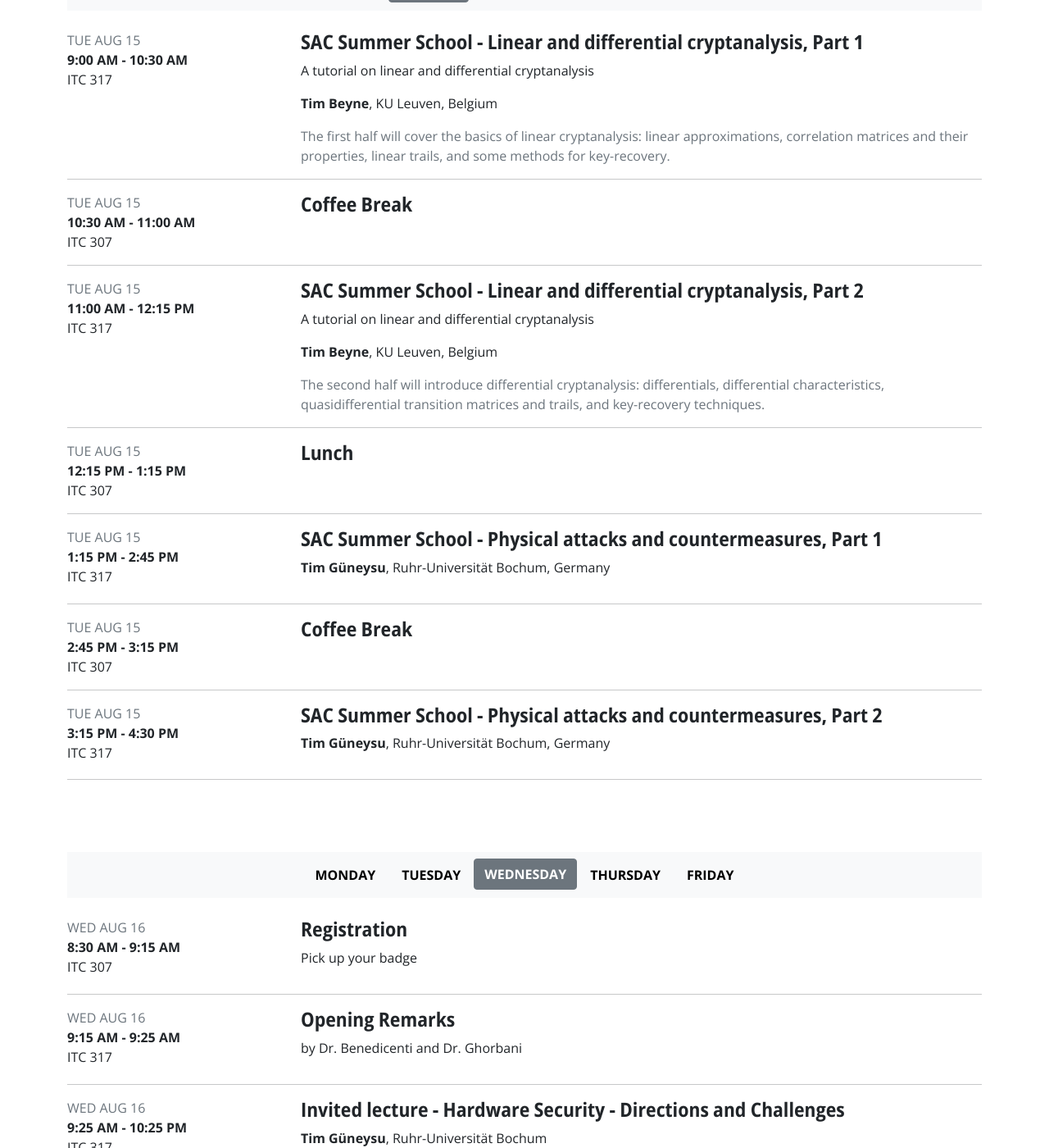
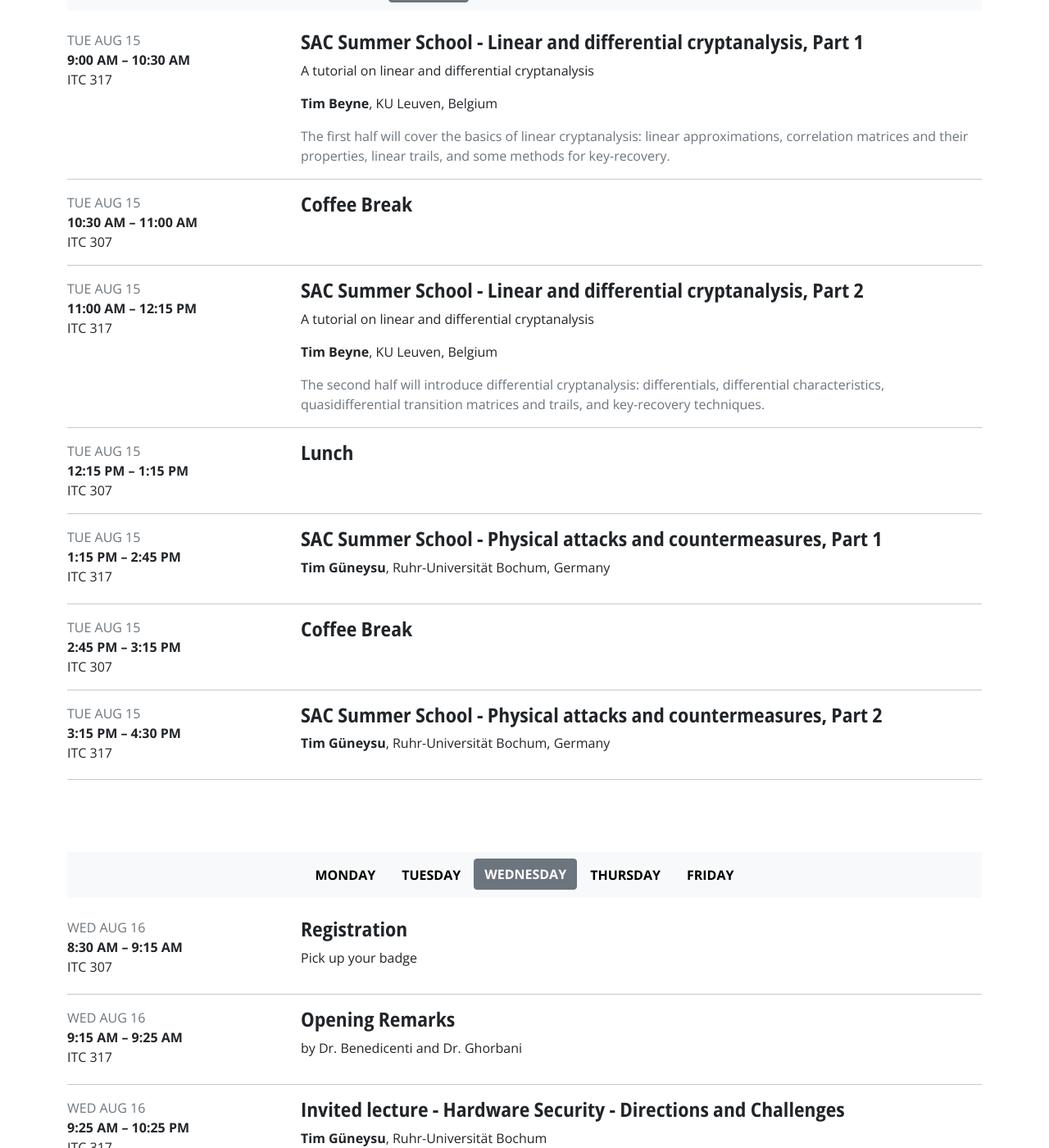
Before and after one commit to sac-workshop/sac-2023, a Jekyll site: the page built from schedule.html, in a window 1280 px wide and 1400 px high, scrolled down 1662 px. Shown: the whole window at 82% size. Built offline with Jekyll 4.4.1, drawn with Linux system fonts in a browser that asks for light colours; some of the changed text lies outside the part shown.

Commit message:
Typography

```diff
--- a/_data/schedule.yml
+++ b/_data/schedule.yml
@@ -1,10 +1,10 @@
 - date: 2023-08-14
   sessions:
   - title: SAC Summer School - Registration
-    time: 8:30 AM - 9:00 AM
+    time: 8:30 AM – 9:00 AM
     location: ITC 307
   - title: SAC Summer School - Lattice-based cryptography, Part 1
-    time: 9:00 AM - 10:30 AM
+    time: 9:00 AM – 10:30 AM
     location: ITC 317
     subtitle: A tutorial on lattice-based cryptography
     speaker: Adeline Roux-Langlois
@@ -12,30 +12,30 @@
     details: I will introduce lattices and hard problems over lattices, the LWE and SIS problems and explain how they are used to build encryption and signature schemes. Then I will introduce algebraic variants of LWE and SIS and how to build efficient constructions based on those variants.
     # slides: slides/lattice.pdf
   - title: Coffee Break
-    time: 10:30 AM - 11:00 AM
+    time: 10:30 AM – 11:00 AM
     location: ITC 307
   - title: SAC Summer School - Lattice-based cryptography, Part 2
-    time: 11:00 AM - 12:15 PM
+    time: 11:00 AM – 12:15 PM
     location: ITC 317
     subtitle: A tutorial on lattice-based cryptography
     speaker: Adeline Roux-Langlois
     affiliation: CNRS, GREYC, France
     details: I will introduce lattices and hard problems over lattices, the LWE and SIS problems and explain how they are used to build encryption and signature schemes. Then I will introduce algebraic variants of LWE and SIS and how to build efficient constructions based on those variants.
   - title: Lunch
-    time: 12:15 PM - 1:15 PM
+    time: 12:15 PM – 1:15 PM
     location: ITC 307
   - title: SAC Summer School - Post-quantum cryptography, Part 1
-    time: 1:15 PM - 2:45 PM
+    time: 1:15 PM – 2:45 PM
     location: ITC 317
     subtitle: A tutorial on post-quantum cryptography
     speaker: David Jao
     affiliation: University of Waterloo, Canada
     details:
   - title: Coffee Break
-    time: 2:45 PM - 3:15 PM
+    time: 2:45 PM – 3:15 PM
     location: ITC 307
   - title: SAC Summer School - Post-quantum cryptography, Part 2
-    time: 3:15 PM - 4:30 PM
+    time: 3:15 PM – 4:30 PM
     location: ITC 317
     subtitle: A tutorial on post-quantum cryptography
     speaker: David Jao
@@ -44,37 +44,37 @@
 - date: 2023-08-15
   sessions:
   - title: SAC Summer School - Linear and differential cryptanalysis, Part 1
-    time: 9:00 AM - 10:30 AM
+    time: 9:00 AM – 10:30 AM
     location: ITC 317
     subtitle: A tutorial on linear and differential cryptanalysis
     speaker: Tim Beyne
     affiliation: KU Leuven, Belgium
     details: "The first half will cover the basics of linear cryptanalysis: linear approximations, correlation matrices and their properties, linear trails, and some methods for key-recovery."
   - title: Coffee Break
-    time: 10:30 AM - 11:00 AM
+    time: 10:30 AM – 11:00 AM
     location: ITC 307
   - title: SAC Summer School - Linear and differential cryptanalysis, Part 2
-    time: 11:00 AM - 12:15 PM
+    time: 11:00 AM – 12:15 PM
     location: ITC 317
     subtitle: A tutorial on linear and differential cryptanalysis
     speaker: Tim Beyne
     affiliation: KU Leuven, Belgium
     details: "The second half will introduce differential cryptanalysis: differentials, differential characteristics, quasidifferential transition matrices and trails, and key-recovery techniques."
   - title: Lunch
-    time: 12:15 PM - 1:15 PM
+    time: 12:15 PM – 1:15 PM
     location: ITC 307
   - title: SAC Summer School - Physical attacks and countermeasures, Part 1
-    time: 1:15 PM - 2:45 PM
+    time: 1:15 PM – 2:45 PM
     location: ITC 317
     subtitle:
     speaker: "Tim Güneysu"
     affiliation: "Ruhr-Universität Bochum, Germany"
     details:
   - title: Coffee Break
-    time: 2:45 PM - 3:15 PM
+    time: 2:45 PM – 3:15 PM
     location: ITC 307
   - title: SAC Summer School - Physical attacks and countermeasures, Part 2
-    time: 3:15 PM - 4:30 PM
+    time: 3:15 PM – 4:30 PM
     location: ITC 317
     subtitle:
     speaker: "Tim Güneysu"
@@ -84,25 +84,25 @@
 - date: 2023-08-16
   sessions:
   - title: Registration
-    time: 8:30 AM - 9:15 AM
+    time: 8:30 AM – 9:15 AM
     subtitle: Pick up your badge
     location: ITC 307
   - title: Opening Remarks
-    time: 9:15 AM - 9:25 AM
+    time: 9:15 AM – 9:25 AM
     location: ITC 317
     subtitle: by Dr. Benedicenti and Dr. Ghorbani
   - title: Invited lecture - Hardware Security - Directions and Challenges
-    time: 9:25 AM - 10:25 PM
+    time: 9:25 AM – 10:25 PM
     location: ITC 317
     speaker: "Tim Güneysu"
     affiliation: "Ruhr-Universität Bochum"
     details:
     location: ITC 317
   - title: Coffee Break
-    time: 10:25 AM - 10:55 AM
+    time: 10:25 AM – 10:55 AM
     location: ITC 307
   - title: Cryptanalysis of lightweight ciphers
-    time: 10:55 AM - 12:25 PM
+    time: 10:55 AM – 12:25 PM
     location: ITC 317
     talks:
       - title: "More Balanced Polynomials: Cube Attacks on 810- and 825- Round of Trivium with Practical Complexity"
@@ -115,11 +115,11 @@
         authors: Yincen Chen, Nana Zhang, Xuanyu Liang, Ling Song, Qianqian Yang and Zhuohui Feng
         preproceeding: preproceedings/16YincenChen.pdf
   - title: Lunch break
-    time: 12:25 PM - 1:45 PM
+    time: 12:25 PM – 1:45 PM
     subtitle: Lunch is included
     location: ITC 307
   - title: Side-channel attacks and countermeasures
-    time: 1:45 PM - 3:15 PM
+    time: 1:45 PM – 3:15 PM
     location: ITC 317
     talks:
     - title: "Mask Compression: High-Order Masking on Memory-Constrained Devices"
@@ -132,10 +132,10 @@
       authors: Siemen Dhooghe and Artemii Ovchinnikov
       preproceeding: preproceedings/13SiemenDhooghe.pdf
   - title: Coffee Break
-    time: 3:15 PM - 3:45 PM
+    time: 3:15 PM – 3:45 PM
     location: ITC 307
   - title: Post-quantum constructions
-    time: 3:45 PM - 5:15 PM
+    time: 3:45 PM – 5:15 PM
     location: ITC 317
     talks:
     - title: "SMAUG: Pushing Lattice-based Key Encapsulation Mechanisms to the Limits"
@@ -148,7 +148,7 @@
       authors: Wei Wei, Min Luo, Zijian Bao, Cong Peng and Debiao He
       preproceeding: preproceedings/19WeiWei.pdf
   - title: Reception
-    time: 5:15 PM - 6:15 PM
+    time: 5:15 PM – 6:15 PM
     location: ITC 317
     #subtitle: 'The conference “banquet” will be a barbecue in nearby Waterloo Park, on Wednesday August 14 from 6-8pm, at Picnic Shelter #20.'
     #details: "<p>It is approximately a 20 minutes walk from the conference location.  A group will be walking over to the park, leaving from the Davis Centre (DC) 1301 room at 5:30.  If you have mobility requirements, please contact the conference chairs to make arrangements to get to the park.  The exact latitude and longitude of the picnic shelter is <a href='https://www.google.com/maps/place/43%C2%B027%2754.8%22N+80%C2%B032%2711.5%22W/@43.4652249,-80.5376283' target='_blank'>43.465222, -80.536528</a>.</p><p><img src='images/map.jpg' alt='Map to BBQ'></p><p>In the event of inclement weather, the barbecue will be relocated to our backup rain location, the Math 3 (M3) atrium, on campus. An announcement will be made during the day at the conference if we are relocating.</p>"
@@ -156,15 +156,15 @@
 - date: 2023-08-17
   sessions:
   - title: Invited lecture - Robust and Non-malleable Threshold Schemes, AMD codes and External Difference Families
-    time: 9:00 AM - 10:00 AM
+    time: 9:00 AM – 10:00 AM
     location: ITC 317
     speaker: Doug Stinson
     details: We begin by reviewing the history of robust threshold schemes, which were introduced by Tampa and Woll in 1988. Various solutions over the years have used mathematical structures related to difference sets, including external difference families and algebraic manipulation detection codes. We present several constructions for these structures and discuss their application to robust threshold schemes. Finally, we present some recent (ongoing) work on non-malleable threshold schemes that employ a new variation of AMD codes, namely circular AMD codes.
   - title: Coffee Break
-    time: 10:00 AM - 10:30 AM
+    time: 10:00 AM – 10:30 AM
     location: ITC 307
   - title: Symmetric cryptography and fault attacks
-    time: 10:30 AM - 12:00 AM
+    time: 10:30 AM – 12:00 AM
     location: ITC 317
     talks:
     - title: The Random Fault Model
@@ -177,10 +177,10 @@
       authors: Shoichi Hirose and Kazuhiko Minematsu
       preproceeding: preproceedings/20ShoichiHirose.pdf
   - title: Lunch break
-    time: 12:00 PM - 2:00 PM
+    time: 12:00 PM – 2:00 PM
     subtitle: Lunch is included
   - title: Post-quantum analysis and implementations
-    time: 2:00 PM - 3:30 PM
+    time: 2:00 PM – 3:30 PM
     location: ITC 317
     talks:
     - title: Bit Security Analysis of Lattice-Based KEMs under Plaintext-Checking Attacks
@@ -193,10 +193,10 @@
       authors: Sanjay Deshpande, Chuanqi Xu, Mamuri Nawan, Kashif Nawaz and Jakub Szefer
       preproceeding: preproceedings/12SanjayDeshpande.pdf
   - title: Coffee Break
-    time: 3:30 PM - 4:00 PM
+    time: 3:30 PM – 4:00 PM
     location: ITC 307
   - title: Homomorphic encryption
-    time: 4:00 PM - 5:00 PM
+    time: 4:00 PM – 5:00 PM
     location: ITC 317
     talks:
     - title: On the Precision Loss in Approximate Homomorphic Encryption
@@ -206,28 +206,28 @@
       authors: Mounika Pratapa and Aleksander Essex
       preproceeding: preproceedings/17MounikaPratapa.pdf
   - title: Banquet at the Wu Conference Centre
-    time: 6:00 PM - 9:00 PM
+    time: 6:00 PM – 9:00 PM
     location:
     details:
 - date: 2023-08-18
   sessions:
   - title: Invited lecture - A geometric approach to symmetric-key cryptanalysis
-    time: 9:00 AM - 10:00 AM
+    time: 9:00 AM – 10:00 AM
     location: ITC 317
     speaker: Tim Beyne
     details: I will present recent results that show that linear, differential and integral cryptanalysis are different facets of a single theory. I will introduce the basic principles of this point of view, and show how the choice of base field (complex or p-adic) and basis (diagonalizing an action) correspond to existing techniques. A few applications of this point of view will be given, starting with the analysis of invariants of cryptographic primitives and how they relate to (multiple) linear cryptanalysis. As a second application, I will discuss how the geometric approach leads to quasidifferential trails and how these can be used to avoid statistical independence assumptions in differential cryptanalysis. Finally, I will present preliminary results on an extension of integral cryptanalysis called ultrametric integral cryptanalysis.
   - title: Coffee Break
-    time: 10:00 AM - 10:30 AM
+    time: 10:00 AM – 10:30 AM
     location: ITC 307
   - title: Public-key cryptography
-    time: 10:30 AM - 11:00 AM
+    time: 10:30 AM – 11:00 AM
     location: ITC 317
     talks:
     - title: Generalized Implicit Factorization Problem
       authors: Yansong Feng, Abderrahmane Nitaj and Yanbin Pan
       preproceeding: preproceedings/8YansongFeng.pdf
   - title: Differential cryptanalysis
-    time: 11:00 AM - 12:30 PM
+    time: 11:00 AM – 12:30 PM
     location: ITC 317
     talks:
     - title: "CLAASP: a Cryptographic Library for the Automated Analysis of Symmetric Primitives"
```
